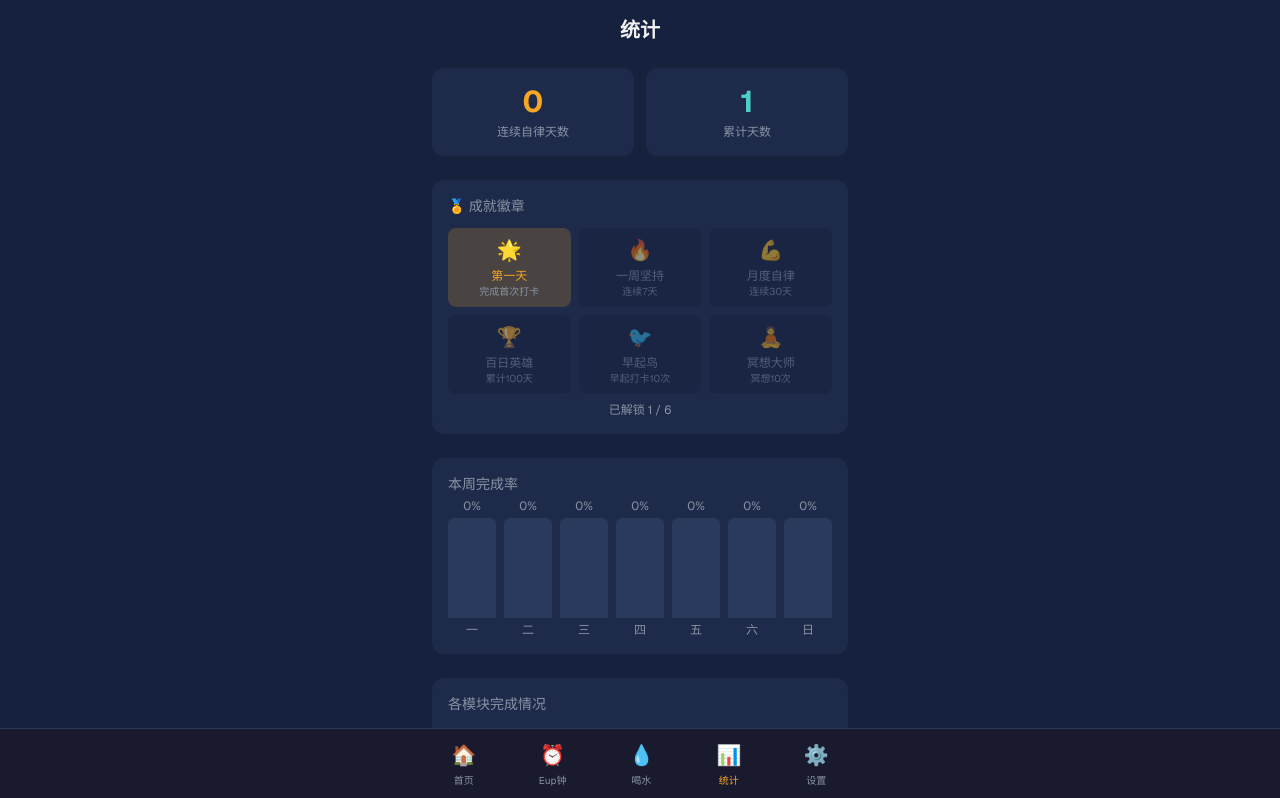
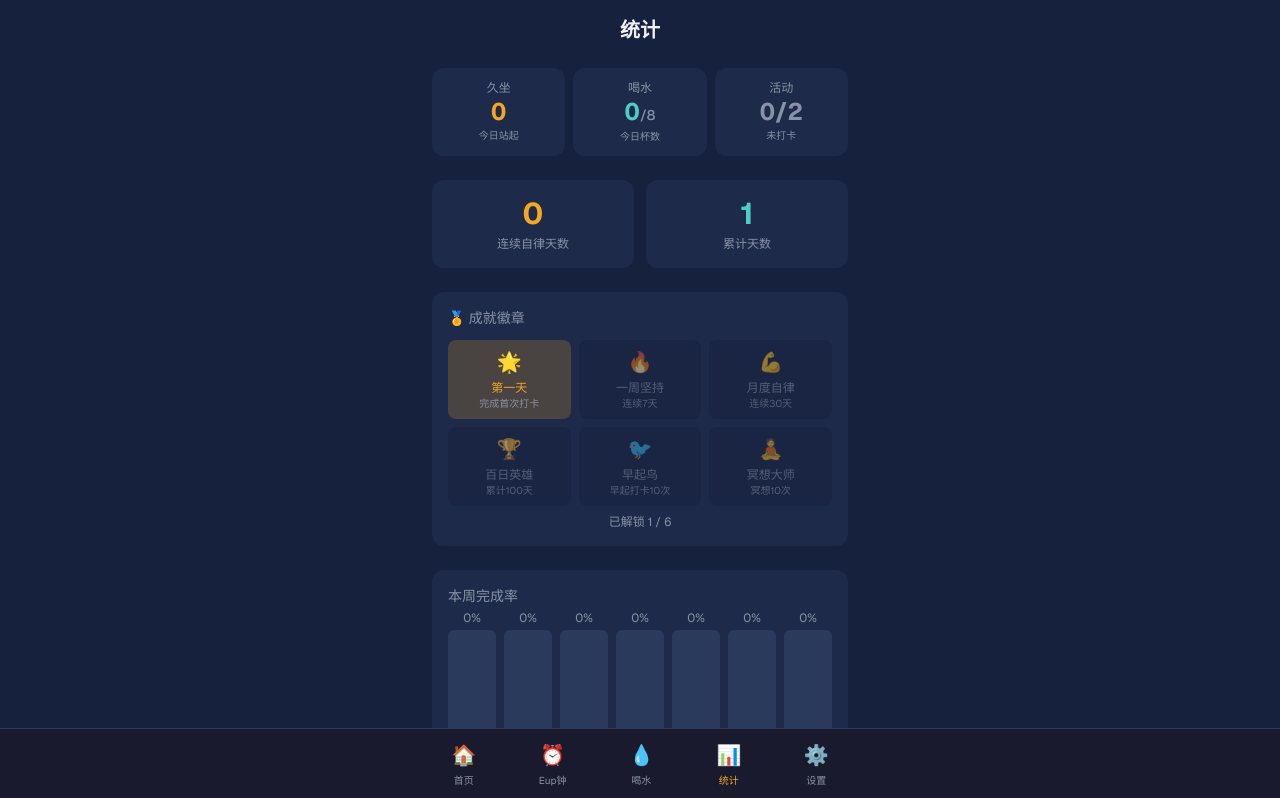
Before and after one commit to euplive/euplive, a Next.js app: page /stats in a window 1280 px wide. Shown: the top 798 px of the page. Built offline with nearby package versions, Linux system fonts and the light colour scheme.

Commit message:
feat: 统计页一眼看到今日久坐、喝水与活动
在标题下增加三张今日健康卡，并把模块完成列表的前三项换成久坐、喝水和活动。

Co-authored-by: euplive <euplive@users.noreply.github.com>

```diff
--- a/package.json
+++ b/package.json
@@ -7,7 +7,7 @@
     "build": "next build",
     "start": "next start",
     "lint": "eslint",
-    "test": "node --experimental-strip-types --test src/lib/sedentaryTimer.test.ts"
+    "test": "node --experimental-strip-types --test src/lib/*.test.ts"
   },
   "dependencies": {
     "date-fns": "^4.1.0",
--- a/src/app/stats/page.tsx
+++ b/src/app/stats/page.tsx
@@ -1,15 +1,16 @@
 'use client';
 
 import { useScheduleStore } from '@/store/scheduleStore';
-import { useEffect, useState } from 'react';
-import { format } from 'date-fns';
-
-interface ModuleStat {
-  label: string;
-  icon: string;
-  completed: number;
-  total: number;
-}
+import { useEffect, useMemo, useState, useSyncExternalStore } from 'react';
+import { dayKey } from '@/lib/sedentaryTimer';
+import {
+  buildModuleStats,
+  parseSessionCount,
+  parseWaterGoal,
+  parseWaterToday,
+  summarizeActivity,
+  type ModuleStat,
+} from '@/lib/healthGlance';
 
 // 成就定义
 interface Achievement {
@@ -26,68 +27,93 @@ const ACHIEVEMENTS: Omit<Achievement, 'unlocked'>[] = [
   { id: 'week_streak', icon: '🔥', name: '一周坚持', desc: '连续7天', condition: ({ streakDays }) => streakDays >= 7 },
   { id: 'month_streak', icon: '💪', name: '月度自律', desc: '连续30天', condition: ({ streakDays }) => streakDays >= 30 },
   { id: 'century', icon: '🏆', name: '百日英雄', desc: '累计100天', condition: ({ totalDays }) => totalDays >= 100 },
-  { id: 'early_bird', icon: '🐦', name: '早起鸟', desc: '早起打卡10次', condition: ({ moduleStats }) => moduleStats[0]?.completed >= 10 },
-  { id: 'meditation_master', icon: '🧘', name: '冥想大师', desc: '冥想10次', condition: ({ moduleStats }) => moduleStats[4]?.completed >= 10 },
+  { id: 'early_bird', icon: '🐦', name: '早起鸟', desc: '早起打卡10次', condition: ({ moduleStats }) => completedOf(moduleStats, '早起') >= 10 },
+  { id: 'meditation_master', icon: '🧘', name: '冥想大师', desc: '冥想10次', condition: ({ moduleStats }) => completedOf(moduleStats, '冥想') >= 10 },
 ];
 
+function completedOf(moduleStats: ModuleStat[], label: string): number {
+  return moduleStats.find((item) => item.label === label)?.completed ?? 0;
+}
+
+interface TodayHealth {
+  standCount: number;
+  waterCups: number;
+  waterGoal: number;
+}
+
+const EMPTY_HEALTH: TodayHealth = { standCount: 0, waterCups: 0, waterGoal: 8 };
+let cachedHealthKey = '';
+let cachedHealth = EMPTY_HEALTH;
+
+function readStorage(key: string): string | null {
+  try {
+    return localStorage.getItem(key);
+  } catch {
+    return null;
+  }
+}
+
+function subscribeHealth(onChange: () => void) {
+  window.addEventListener('storage', onChange);
+  window.addEventListener('focus', onChange);
+  return () => {
+    window.removeEventListener('storage', onChange);
+    window.removeEventListener('focus', onChange);
+  };
+}
+
+function readTodayHealth(): TodayHealth {
+  const utcDay = dayKey(Date.now());
+  const sessions = readStorage(`sedentary-sessions-${utcDay}`) ?? '';
+  const water = readStorage(`water-today-${utcDay}`) ?? '';
+  const goal = readStorage('water-daily-goal') ?? '';
+  const key = `${utcDay}|${sessions}|${water}|${goal}`;
+  if (key === cachedHealthKey) return cachedHealth;
+  cachedHealthKey = key;
+  cachedHealth = {
+    standCount: parseSessionCount(sessions || null),
+    waterCups: parseWaterToday(water || null),
+    waterGoal: parseWaterGoal(goal || null),
+  };
+  return cachedHealth;
+}
+
 export default function StatsPage() {
-  const { today, history, streakDays, initToday, customHabits } = useScheduleStore();
-  const [weekData, setWeekData] = useState<number[]>([]);
-  const [moduleStats, setModuleStats] = useState<ModuleStat[]>([]);
-  const [achievements, setAchievements] = useState<Achievement[]>([]);
+  const { today, history, streakDays, initToday } = useScheduleStore();
   const [showHistory, setShowHistory] = useState(false);
+  const health = useSyncExternalStore(subscribeHealth, readTodayHealth, () => EMPTY_HEALTH);
 
   useEffect(() => {
     initToday();
   }, [initToday]);
 
-  useEffect(() => {
-    // 计算最近7天数据
+  const weekData = useMemo(() => {
     const last7 = [...history.slice(-6), ...(today ? [today] : [])];
-    const rates = last7.map((r) => r.completionRate);
-    // 补齐7天
+    const rates = last7.map((record) => record.completionRate);
     while (rates.length < 7) rates.unshift(0);
-    setWeekData(rates.slice(-7));
+    return rates.slice(-7);
+  }, [history, today]);
 
-    // 模块统计
-    if (today) {
-      const modules: ModuleStat[] = [
-        { label: '早起', icon: '⏰', completed: 0, total: 0 },
-        { label: '久坐', icon: '🪑', completed: 0, total: 0 },
-        { label: '提肛', icon: '🎯', completed: 0, total: 0 },
-        { label: '断电', icon: '🔌', completed: 0, total: 0 },
-        { label: '冥想', icon: '🧘', completed: 0, total: 0 },
-      ];
+  const moduleStats = useMemo(
+    () => (today ? buildModuleStats([...history, today], { cups: health.waterCups, goal: health.waterGoal }) : []),
+    [today, history, health.waterCups, health.waterGoal],
+  );
 
-      const allRecords = [...history, today];
-      const total = allRecords.length;
-
-      allRecords.forEach((record) => {
-        record.items.forEach((item) => {
-          if (item.status !== 'completed') return;
-          if (item.id === 'alarm') modules[0].completed++;
-          if (item.id === 'sedentary') modules[1].completed++;
-          if (item.id === 'kegel') modules[2].completed++;
-          if (item.id === 'shutdown') modules[3].completed++;
-          if (item.id === 'meditate') modules[4].completed++;
-        });
-      });
-
-      modules.forEach((m) => (m.total = total));
-      setModuleStats(modules);
-
-      // 计算成就
-      const totalDays = history.length + (today ? 1 : 0);
-      const unlockedAchievements = ACHIEVEMENTS.map((a) => ({
-        ...a,
-        unlocked: a.condition({ streakDays, totalDays, moduleStats: modules }),
-      }));
-      setAchievements(unlockedAchievements);
-    }
-  }, [today, history, initToday, streakDays, customHabits]);
+  const achievements = useMemo(() => {
+    if (!today) return [];
+    const days = history.length + 1;
+    return ACHIEVEMENTS.map((item) => ({
+      ...item,
+      unlocked: item.condition({ streakDays, totalDays: days, moduleStats }),
+    }));
+  }, [today, history, streakDays, moduleStats]);
 
   const dayLabels = ['一', '二', '三', '四', '五', '六', '日'];
   const totalDays = history.length + (today ? 1 : 0);
+  const { standCount, waterCups, waterGoal } = health;
+  const activity = summarizeActivity(today?.items);
+  const activityValue = activity.total > 0 ? `${activity.completed}/${activity.total}` : '0';
+  const activityCaption = activity.checkedIn ? '已打卡' : '未打卡';
 
   // 合并历史记录（今天的在前面）
   const allRecords = today ? [today, ...history] : history;
@@ -95,6 +121,40 @@ export default function StatsPage() {
   return (
     <div className="space-y-6">
       <h1 className="text-xl font-bold text-center">统计</h1>
+
+      {/* 今日健康：站起、喝水、活动 */}
+      <div className="grid grid-cols-3 gap-2">
+        <div className="min-w-0 rounded-xl bg-[#1e2a4a] px-1.5 py-3 text-center">
+          <p className="text-xs text-[#8892a4]">久坐</p>
+          <p className="mt-1 truncate text-2xl font-bold leading-none text-[#f5a623] tabular-nums">{standCount}</p>
+          <p className="mt-1.5 text-[10px] leading-tight text-[#8892a4]">今日站起</p>
+        </div>
+        <div className="min-w-0 rounded-xl bg-[#1e2a4a] px-1.5 py-3 text-center">
+          <p className="text-xs text-[#8892a4]">喝水</p>
+          <p className="mt-1 truncate text-2xl font-bold leading-none text-[#4ecdc4] tabular-nums">
+            {waterCups}
+            <span className="text-sm font-medium text-[#8892a4]">/{waterGoal}</span>
+          </p>
+          <p className="mt-1.5 text-[10px] leading-tight text-[#8892a4]">今日杯数</p>
+        </div>
+        <div className="min-w-0 rounded-xl bg-[#1e2a4a] px-1.5 py-3 text-center">
+          <p className="text-xs text-[#8892a4]">活动</p>
+          <p
+            className={`mt-1 truncate text-2xl font-bold leading-none tabular-nums ${
+              activity.checkedIn ? 'text-[#4ecdc4]' : 'text-[#8892a4]'
+            }`}
+          >
+            {activityValue}
+          </p>
+          <p
+            className={`mt-1.5 text-[10px] leading-tight ${
+              activity.checkedIn ? 'text-[#4ecdc4]' : 'text-[#8892a4]'
+            }`}
+          >
+            {activityCaption}
+          </p>
+        </div>
+      </div>
 
       {/* 核心指标 */}
       <div className="flex gap-3">
@@ -160,20 +220,21 @@ export default function StatsPage() {
         <div className="space-y-3">
           {moduleStats.map((stat) => {
             const rate = stat.total > 0 ? Math.round((stat.completed / stat.total) * 100) : 0;
+            const detail = stat.label === '喝水'
+              ? `${stat.completed}/${stat.total} 杯 (${rate}%)`
+              : `${stat.completed}/${stat.total} (${rate}%)`;
             return (
               <div key={stat.label}>
                 <div className="flex items-center justify-between mb-1">
                   <span className="text-sm">
                     {stat.icon} {stat.label}
                   </span>
-                  <span className="text-xs text-[#8892a4]">
-                    {stat.completed}/{stat.total} ({rate}%)
-                  </span>
+                  <span className="text-xs text-[#8892a4]">{detail}</span>
                 </div>
                 <div className="h-2 rounded-full bg-[#2a3a5c] overflow-hidden">
                   <div
                     className="h-full rounded-full bg-[#4ecdc4] transition-all duration-500"
-                    style={{ width: `${rate}%` }}
+                    style={{ width: `${Math.min(rate, 100)}%` }}
                   />
                 </div>
               </div>
@@ -194,7 +255,7 @@ export default function StatsPage() {
 
         {showHistory && (
           <div className="mt-3 space-y-2 max-h-60 overflow-y-auto">
-            {allRecords.slice(0, 30).map((record, index) => (
+            {allRecords.slice(0, 30).map((record) => (
               <div
                 key={record.date}
                 className="flex items-center justify-between p-2 bg-[#16213e] rounded-lg text-xs"
--- /dev/null
+++ b/src/lib/healthGlance.ts
@@ -0,0 +1,98 @@
+// 统计页只读今日健康数据。久坐次数与喝水记录仍由各自页面写入。
+
+export const ACTIVITY_IDS = ['sedentary', 'kegel', 'morning-exercise', 'afternoon-exercise'] as const;
+
+export interface ModuleStat {
+  label: string;
+  icon: string;
+  completed: number;
+  total: number;
+}
+
+export interface ActivityGlance {
+  completed: number;
+  total: number;
+  checkedIn: boolean;
+}
+
+interface ScheduleLikeItem {
+  id: string;
+  status: string;
+}
+
+interface ScheduleLikeRecord {
+  items: ScheduleLikeItem[];
+}
+
+export function parseSessionCount(raw: string | null): number {
+  if (!raw) return 0;
+  const n = parseInt(raw, 10);
+  return Number.isFinite(n) && n > 0 ? n : 0;
+}
+
+export function parseWaterToday(raw: string | null): number {
+  if (!raw) return 0;
+  try {
+    const data = JSON.parse(raw) as { count?: unknown };
+    const count = typeof data?.count === 'number' ? data.count : Number(data?.count);
+    if (!Number.isFinite(count) || count <= 0) return 0;
+    return Math.floor(count);
+  } catch {
+    return 0;
+  }
+}
+
+export function parseWaterGoal(raw: string | null): number {
+  if (!raw) return 8;
+  const n = parseInt(raw, 10);
+  return Number.isFinite(n) && n > 0 ? n : 8;
+}
+
+export function summarizeActivity(items: ScheduleLikeItem[] | null | undefined): ActivityGlance {
+  const relevant = (items ?? []).filter((item) =>
+    (ACTIVITY_IDS as readonly string[]).includes(item.id),
+  );
+  const completed = relevant.filter((item) => item.status === 'completed').length;
+  return {
+    completed,
+    total: relevant.length,
+    checkedIn: completed > 0,
+  };
+}
+
+export function buildModuleStats(
+  records: ScheduleLikeRecord[],
+  water: { cups: number; goal: number },
+): ModuleStat[] {
+  const total = records.length;
+  let sedentary = 0;
+  let activityDays = 0;
+  let alarm = 0;
+  let kegel = 0;
+  let shutdown = 0;
+  let meditate = 0;
+
+  records.forEach((record) => {
+    let activityDone = false;
+    record.items.forEach((item) => {
+      if (item.status !== 'completed') return;
+      if (item.id === 'sedentary') sedentary++;
+      if (item.id === 'alarm') alarm++;
+      if (item.id === 'kegel') kegel++;
+      if (item.id === 'shutdown') shutdown++;
+      if (item.id === 'meditate') meditate++;
+      if ((ACTIVITY_IDS as readonly string[]).includes(item.id)) activityDone = true;
+    });
+    if (activityDone) activityDays++;
+  });
+
+  return [
+    { label: '久坐', icon: '🪑', completed: sedentary, total },
+    { label: '喝水', icon: '💧', completed: water.cups, total: water.goal },
+    { label: '活动', icon: '🏃', completed: activityDays, total },
+    { label: '早起', icon: '⏰', completed: alarm, total },
+    { label: '提肛', icon: '🎯', completed: kegel, total },
+    { label: '断电', icon: '🔌', completed: shutdown, total },
+    { label: '冥想', icon: '🧘', completed: meditate, total },
+  ];
+}
```
Also changed, not shown: 1 other file (tests, documents, lock files or other folders).
